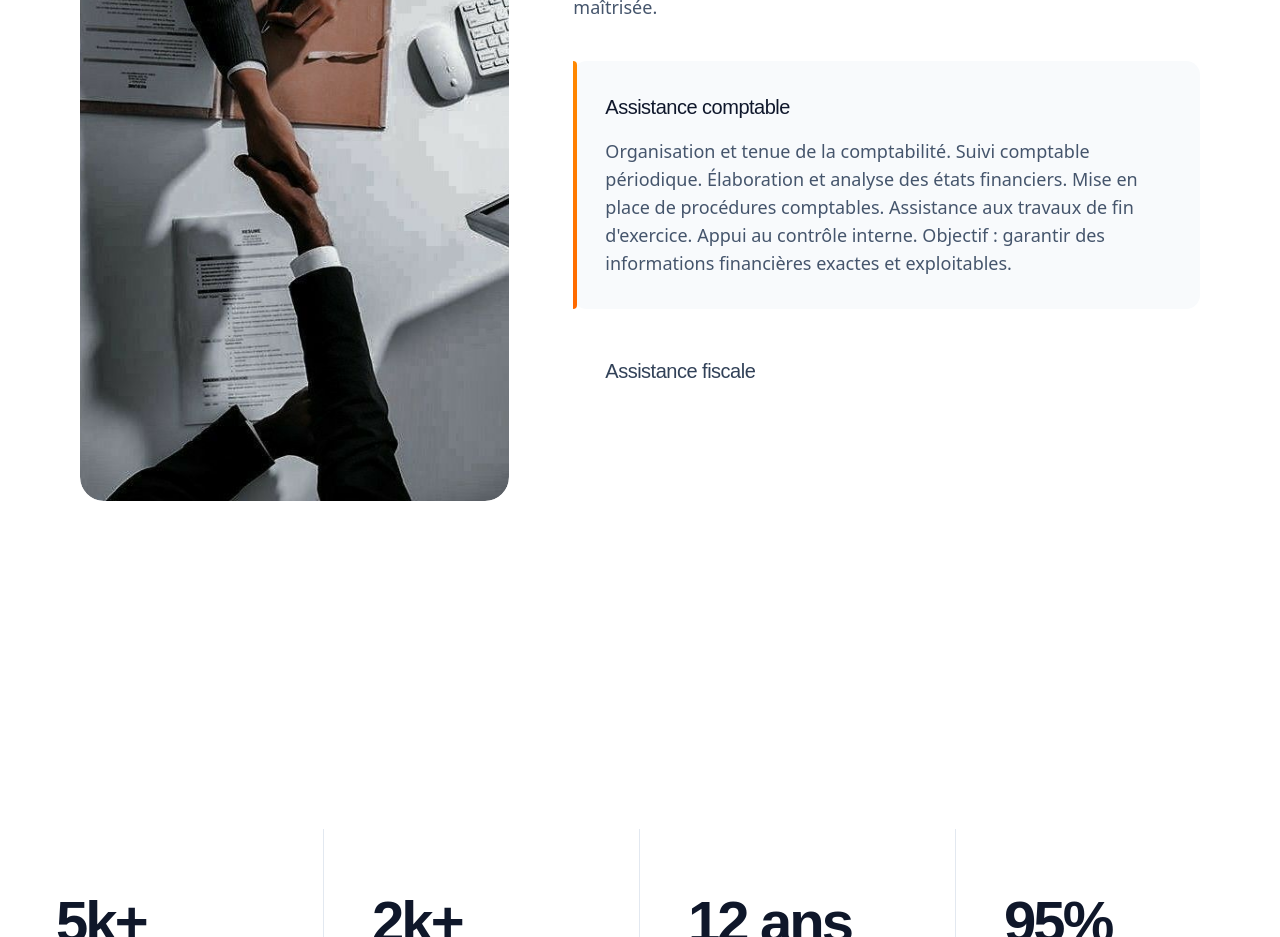
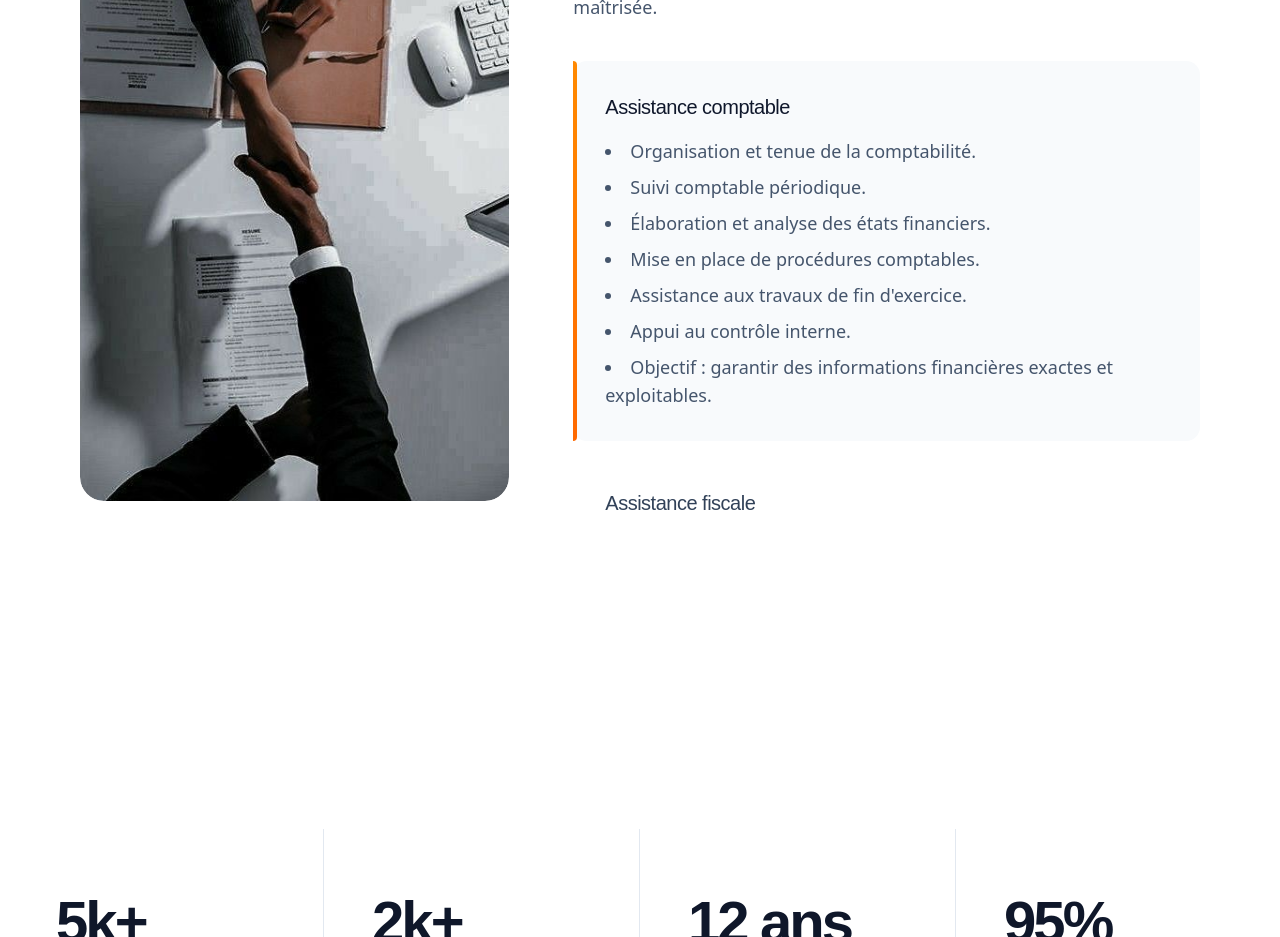
Before and after one commit to HermannRichy/well-steven, a Next.js app: page /services in a window 1280 px wide. Shown: the part 2500-3437 px from the top of the page. Built offline with nearby package versions, Linux system fonts and the light colour scheme; a web font is replaced by a local one.

Commit message:
turn spec service description into list element

```diff
--- a/src/components/sections/ServiceSpeciaux.tsx
+++ b/src/components/sections/ServiceSpeciaux.tsx
@@ -11,12 +11,27 @@ const ServiceSpeciaux: React.FC = () => {
         {
             id: 0,
             title: "Assistance comptable",
-      description: "Organisation et tenue de la comptabilité. Suivi comptable périodique. Élaboration et analyse des états financiers. Mise en place de procédures comptables. Assistance aux travaux de fin d'exercice. Appui au contrôle interne. Objectif : garantir des informations financières exactes et exploitables."
+            description: [
+                "Organisation et tenue de la comptabilité.",
+                "Suivi comptable périodique.",
+                "Élaboration et analyse des états financiers.",
+                "Mise en place de procédures comptables.",
+                "Assistance aux travaux de fin d'exercice.",
+                "Appui au contrôle interne.",
+                "Objectif : garantir des informations financières exactes et exploitables."
+            ]
         },
         {
             id: 1,
             title: "Assistance fiscale",
-      description: "Déclarations fiscales et sociales. Suivi des échéances fiscales. Assistance lors des contrôles fiscaux. Optimisation fiscale dans le respect des textes. Conseil en fiscalité des entreprises.  Objectif : sécuriser la conformité fiscale et réduire les risques."
+            description: [
+                "Déclarations fiscales et sociales.",
+                "Suivi des échéances fiscales.",
+                "Assistance lors des contrôles fiscaux.",
+                "Optimisation fiscale dans le respect des textes.",
+                "Conseil en fiscalité des entreprises.",
+                "Objectif : sécuriser la conformité fiscale et réduire les risques."
+            ]
         },
     ];
 
@@ -106,9 +121,13 @@ const ServiceSpeciaux: React.FC = () => {
                                                         animate={{ opacity: 1, height: "auto", marginTop: "1rem" }}
                                                         exit={{ opacity: 0, height: 0, marginTop: 0 }}
                                                         transition={{ duration: 0.4, ease: "easeOut", height: { duration: 0.3 } }}
-                            className="overflow-hidden text-slate-600 text-sm lg:text-base xl:text-lg"
+                                                        className="overflow-hidden"
                                                     >
-                            {service.description}
+                                                        <ul className="text-slate-600 text-sm lg:text-base xl:text-lg space-y-2 list-disc list-inside">
+                                                            {service.description.map((item, idx) => (
+                                                                <li key={idx}>{item}</li>
+                                                            ))}
+                                                        </ul>
                                                     </motion.div>
                                                 )}
                                             </AnimatePresence>
```
Lines whose indentation alone changed are shown as unchanged.
